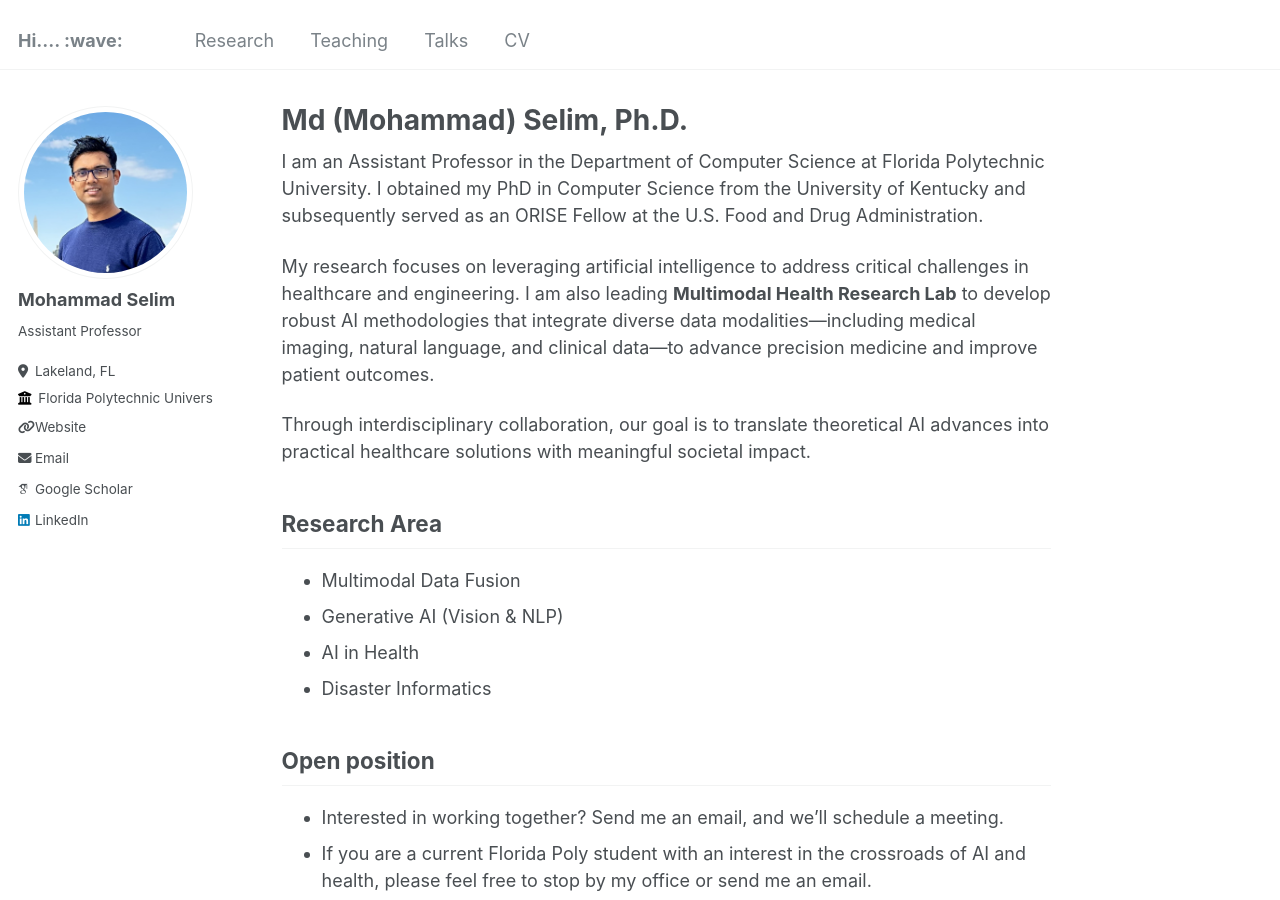
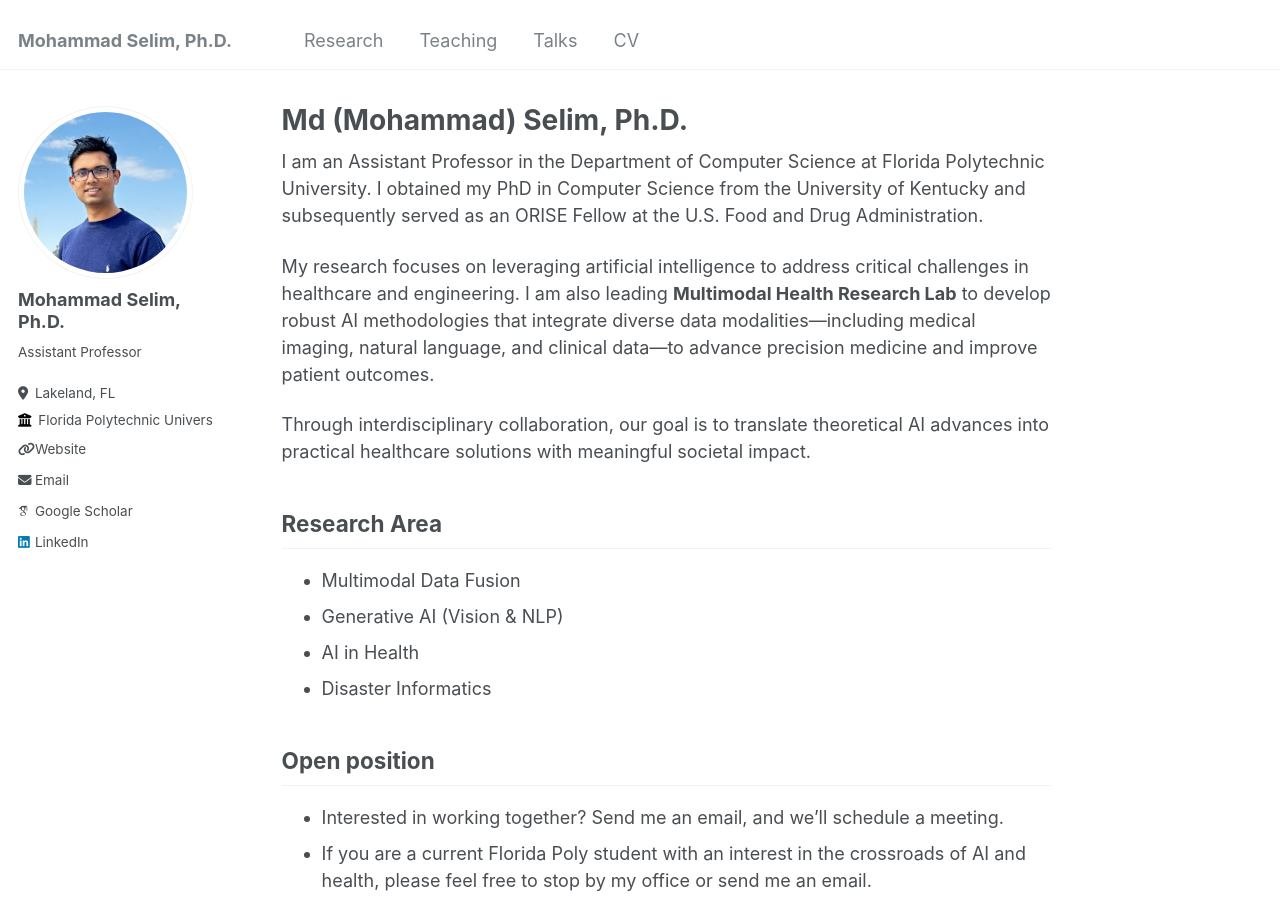
Before and after one commit to selimmd/selimmd.github.io, a Jekyll site: the page built from _pages/about.md, in a window 1280 px wide and 900 px high. Built offline with Jekyll 4.4.1, drawn with Linux system fonts in a browser that asks for light colours; some web fonts are replaced.

Commit message:
Update _config.yml

```diff
--- a/_config.yml
+++ b/_config.yml
@@ -8,7 +8,7 @@
 
 # Basic Site Settings
 locale                   : "en-US"
-title                    : "Hi.... :wave:"
+title                    : "Mohammad Selim, Ph.D."
 title_separator          : "-"
 name                     : &name "Mohammad Selim, Ph.D."
 description              : &description "I am an Assistant Professor at Florida Polytechnic University."
@@ -22,7 +22,7 @@ repository               : "selimmd/selimd.github.io"
 author:
   # Biographic information
   avatar           : "profile.jpg"
-  name             : "Mohammad Selim"
+  name             : "Mohammad Selim, Ph.D."
   #pronouns         : he/his
   bio              : "Assistant Professor"
   location         : "Lakeland, FL"
```
